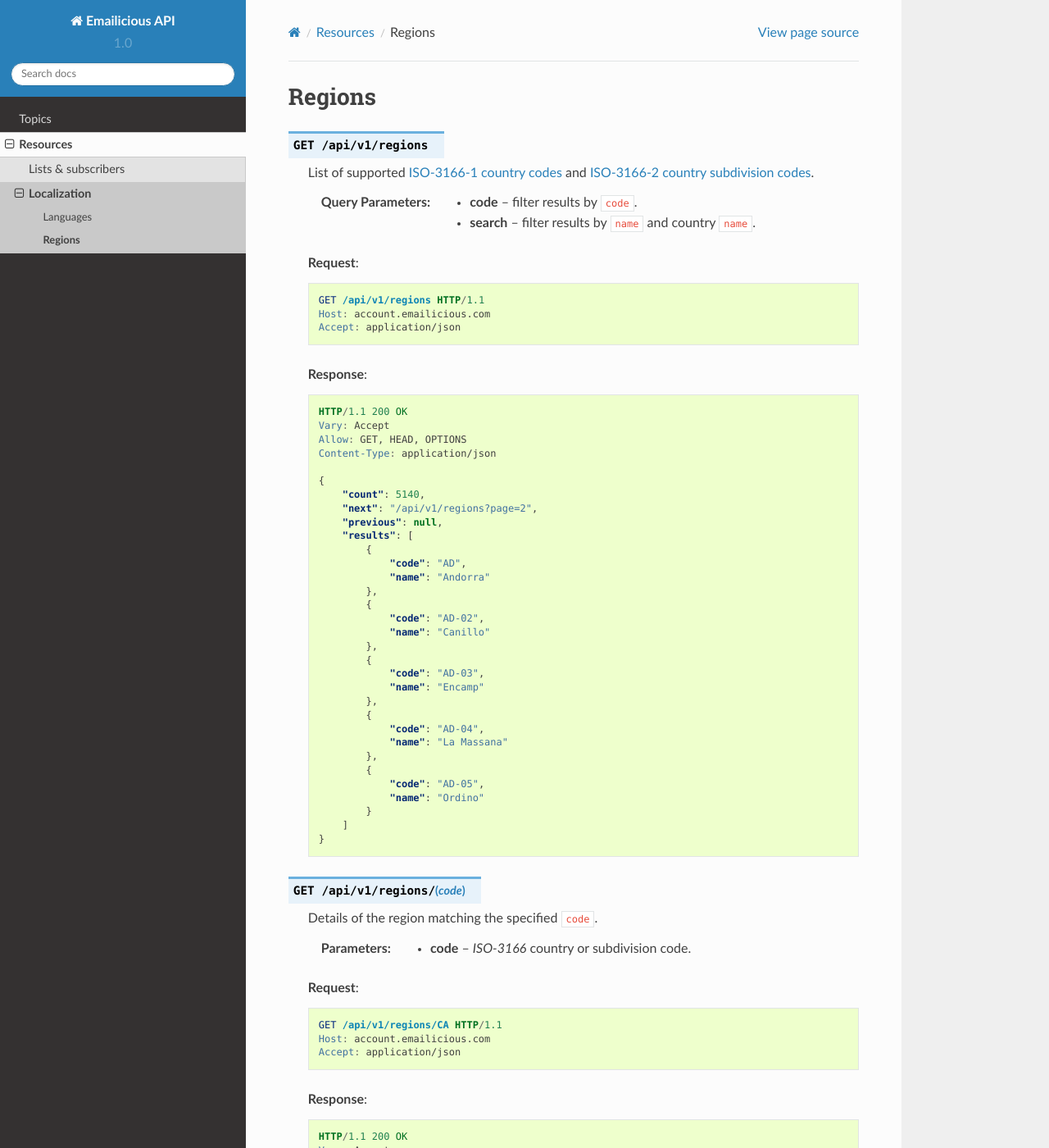
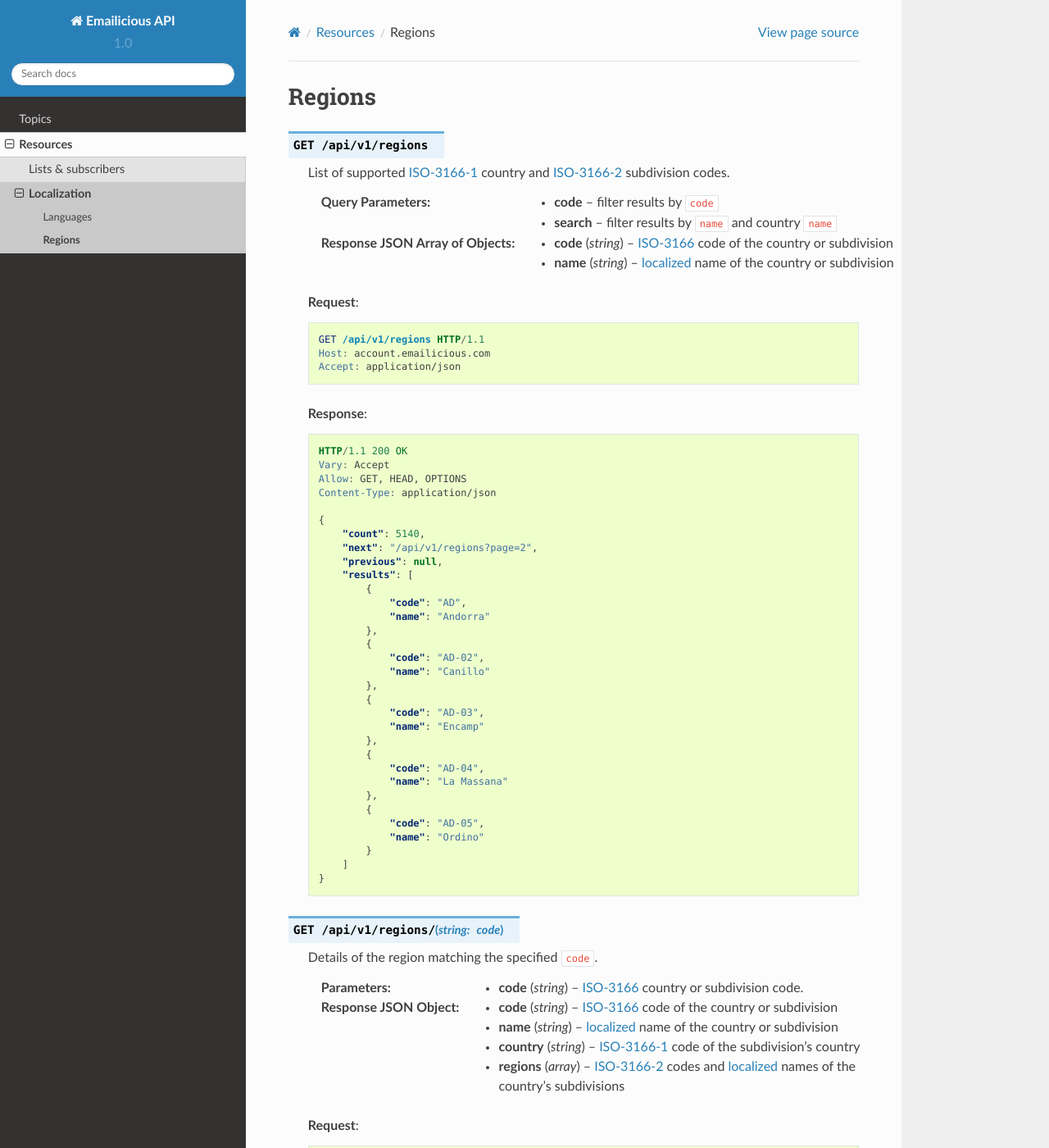
Before and after one commit to emailicious/api-docs, a Sphinx documentation site: the page built from source/resources/regions.rst, in a window 1280 px wide and 1400 px high. Shown: the whole window at 82% size. Built offline with Sphinx 7.4.7 and the Read the Docs theme 2.0.0, drawn with Linux system fonts in a browser that asks for light colours.

Commit message:
Added parameters to the localization resources.

```diff
--- a/source/resources/regions.rst
+++ b/source/resources/regions.rst
@@ -4,14 +4,18 @@
 
 .. http:get:: /api/v1/regions
 
-    List of supported `ISO-3166-1 country codes`_ and
-    `ISO-3166-2 country subdivision codes`_.
+    List of supported `ISO-3166-1`_ country and `ISO-3166-2`_ subdivision
+    codes.
 
-    .. _`ISO-3166-1 country codes`: https://en.wikipedia.org/wiki/ISO_3166-1_alpha-2
-    .. _`ISO-3166-2 country subdivision codes`: https://en.wikipedia.org/wiki/ISO_3166-2
+    .. _`ISO-3166`: https://fr.wikipedia.org/wiki/ISO_3166
+    .. _`ISO-3166-1`: https://en.wikipedia.org/wiki/ISO_3166-1_alpha-2
+    .. _`ISO-3166-2`: https://en.wikipedia.org/wiki/ISO_3166-2
 
-    :query code: filter results by ``code``.
-    :query search: filter results by ``name`` and country ``name``.
+    :query code: filter results by ``code``
+    :query search: filter results by ``name`` and country ``name``
+
+    :>jsonarr string code: `ISO-3166`_ code of the country or subdivision
+    :>jsonarr string name: :ref:`localized<localization>` name of the country or subdivision
 
     **Request**:
 
@@ -58,11 +62,17 @@
             ]
         }
 
-.. http:get:: /api/v1/regions/(code)
+.. http:get:: /api/v1/regions/(string:code)
 
     Details of the region matching the specified ``code``.
 
-    :param code: `ISO-3166` country or subdivision code.
+    :param code: `ISO-3166`_ country or subdivision code.
+    :type code: string
+
+    :>json string code: `ISO-3166`_ code of the country or subdivision
+    :>json string name: :ref:`localized<localization>` name of the country or subdivision
+    :>json string country: `ISO-3166-1`_ code of the subdivision's country
+    :>json array regions: `ISO-3166-2`_ codes and :ref:`localized<localization>` names of the country's subdivisions
 
     **Request**:
 
--- a/source/topics/localization.rst
+++ b/source/topics/localization.rst
@@ -1,3 +1,5 @@
+.. _localization:
+
 ============
 Localization
 ============
```
Also changed, not shown: source/resources/languages.rst (+5 -2 lines), 2 other files.
